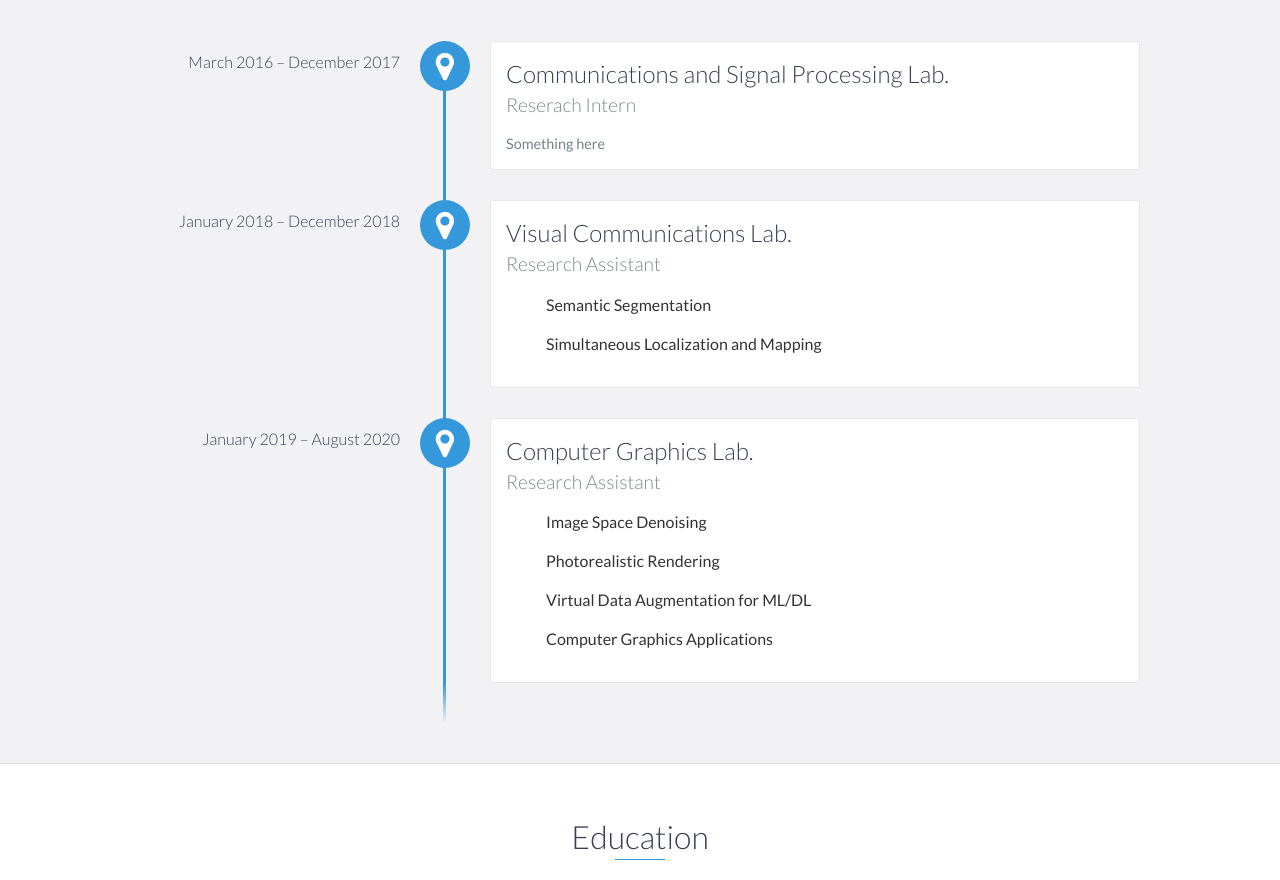
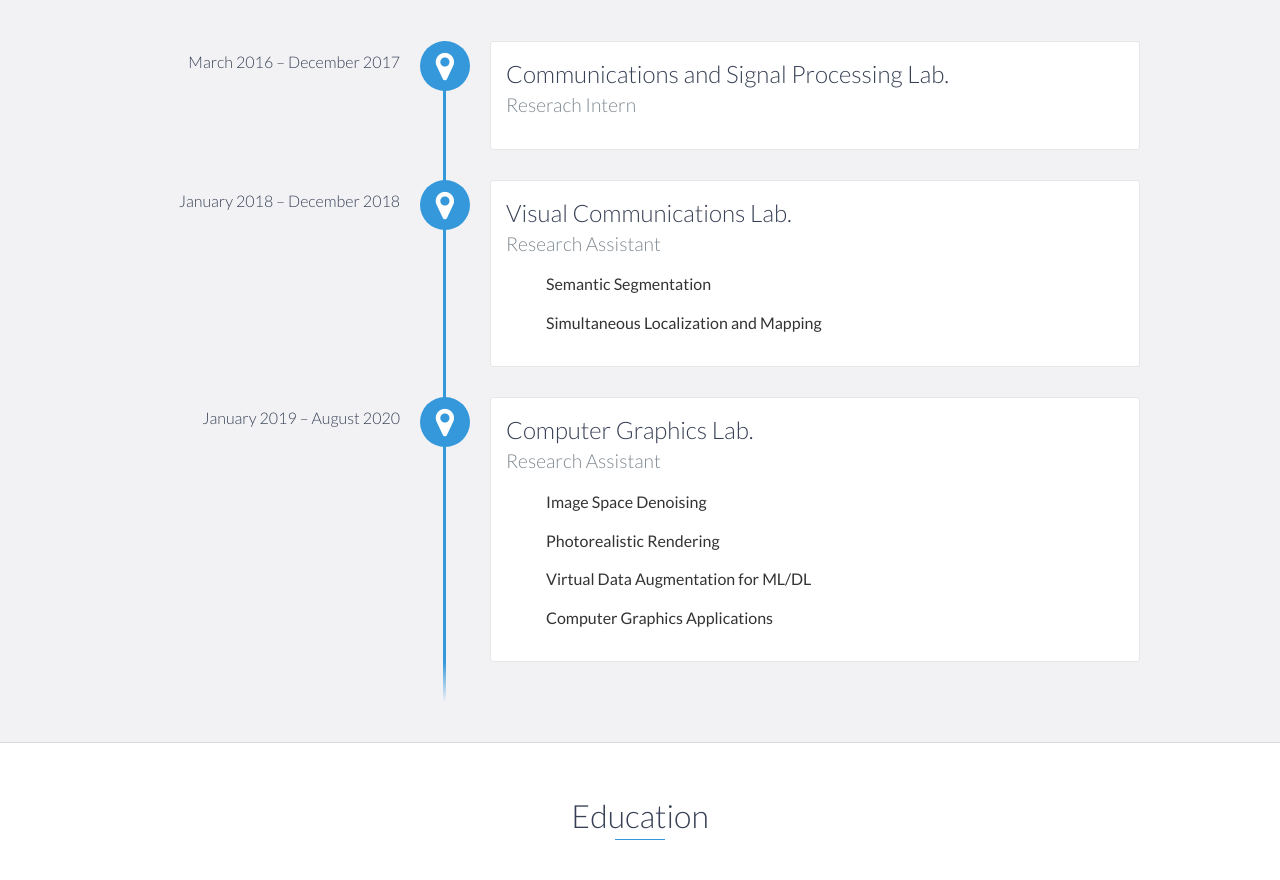
Before and after one commit to JunyoungPark95/JunyoungPark95.github.io, a website: page index.html in a window 1280 px wide. Shown: the part 1180-2060 px from the top of the page. Drawn offline with nearby package versions, Linux system fonts and the light colour scheme.

Commit message:
Update index.html

```diff
--- a/index.html
+++ b/index.html
@@ -90,7 +90,7 @@
                 <h3>Communications and Signal Processing Lab.</h3>
                 <h4>Reserach Intern</h4>
                 <p>
-					Something here
+
                 </p>
             </div>
 
```
